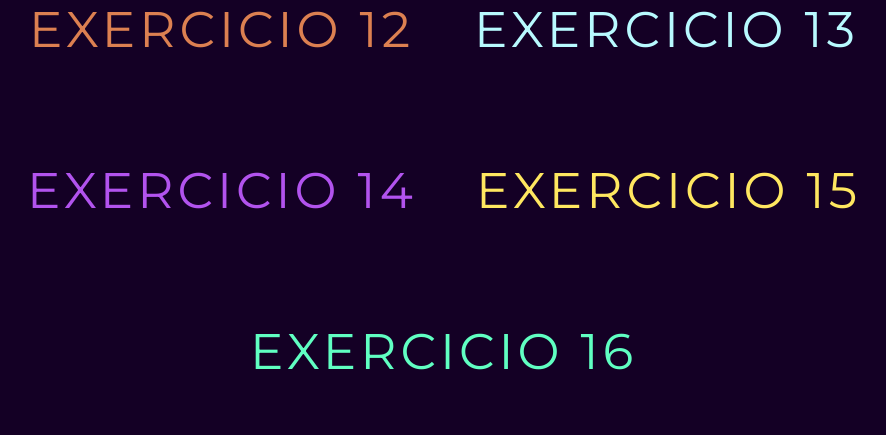
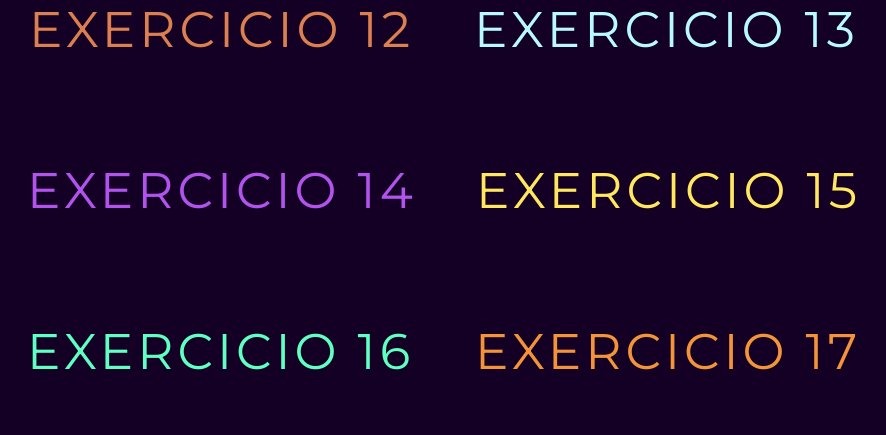
Before and after one commit to 4rthurCoelho/exercicios-php-novos-titans, a PHP site: page / in a window 1280 px wide. Shown: the part 1140-1575 px from the top of the page, without its empty margins (196-1082 px from the left). Before the commit the page ends 1510 px from the top, so only its background shows below. Run offline with PHP 8.4, Linux system fonts and the light colour scheme.

Commit message:
Adicionando botão no indice

```diff
--- a/index.php
+++ b/index.php
@@ -44,6 +44,8 @@
             <a href="/ex15" id="ex15">Exercicio 15</a>
 
             <a href="/ex16" id="ex16">Exercicio 16</a>
+
+            <a href="/ex17" id="ex17">Exercicio 17</a>
         </div>
     </body>
 </html>
--- a/style.css
+++ b/style.css
@@ -5,6 +5,7 @@ body{
     padding: 0px;
     background: #140025;
     font-family: Montserrat, sans-serif;
+    margin-bottom: 3%
 }
 
 
@@ -424,6 +425,29 @@ main{
     box-shadow: 0 0 15px #60ffc2, 0 0 45px #60ffc2, 0 0 85px #60ffc2;
 }
 
+/* - Exercicio 17 - */
+
+.container a#ex17{
+    position: relative;
+    display: inline-block;
+    padding: 15px 30px;
+    color: #f3943b;
+    text-transform: uppercase;
+    letter-spacing: 4px;
+    text-decoration: none;
+    font-size: 50px;
+    overflow: hidden;
+    transition: 1s;
+    margin-top: 70px;
+    animation: entrada-botoes 0.5s cubic-bezier(0.785, 0.135, 0.150, 0.860) 1.7s both;
+}
+
+.container a#ex17:hover{
+    color: #140025;
+    background: #ffffff;
+    box-shadow: 0 0 15px #f3943b, 0 0 45px #f3943b, 0 0 85px #f3943b;
+}
+
 /* - Animaçoes - */
 
 @keyframes de-cima {
```
